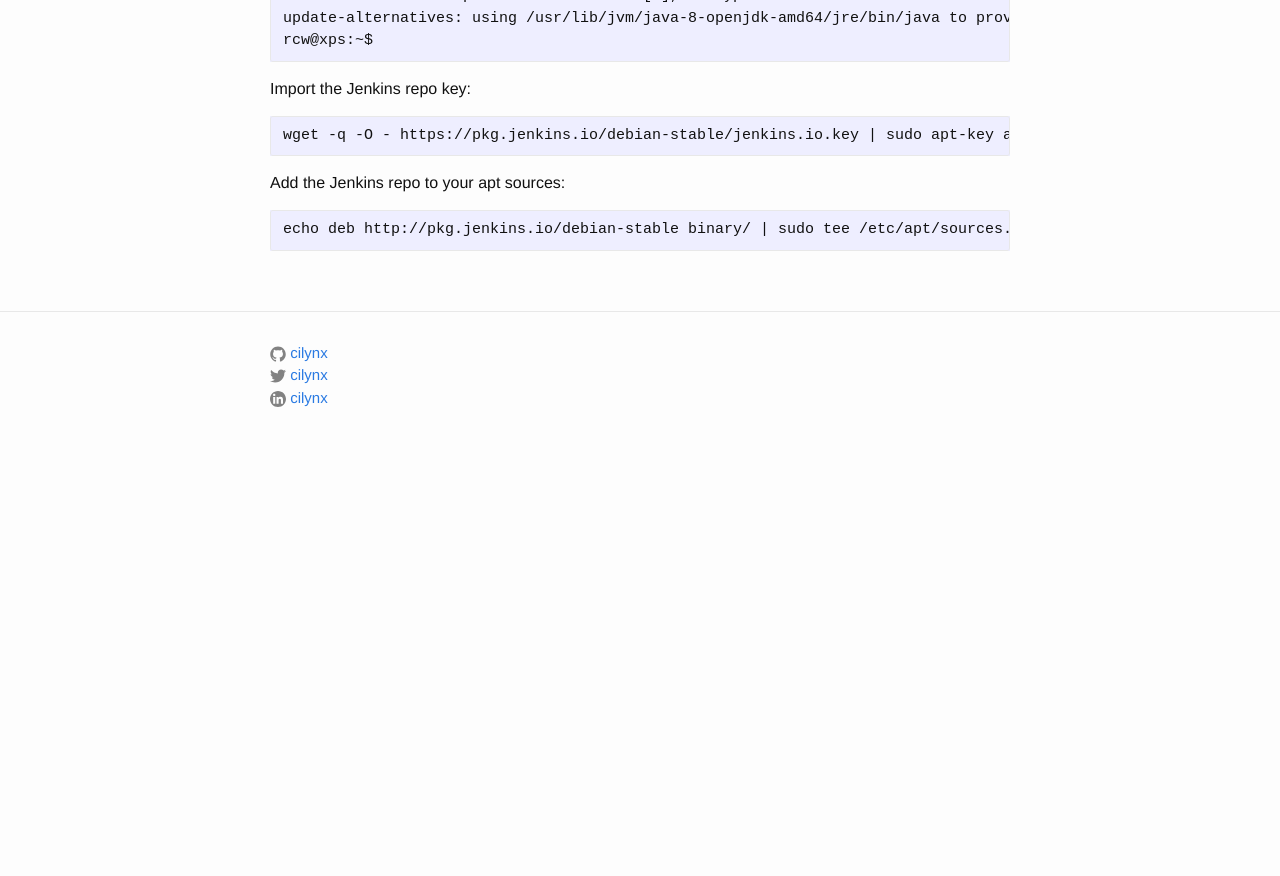
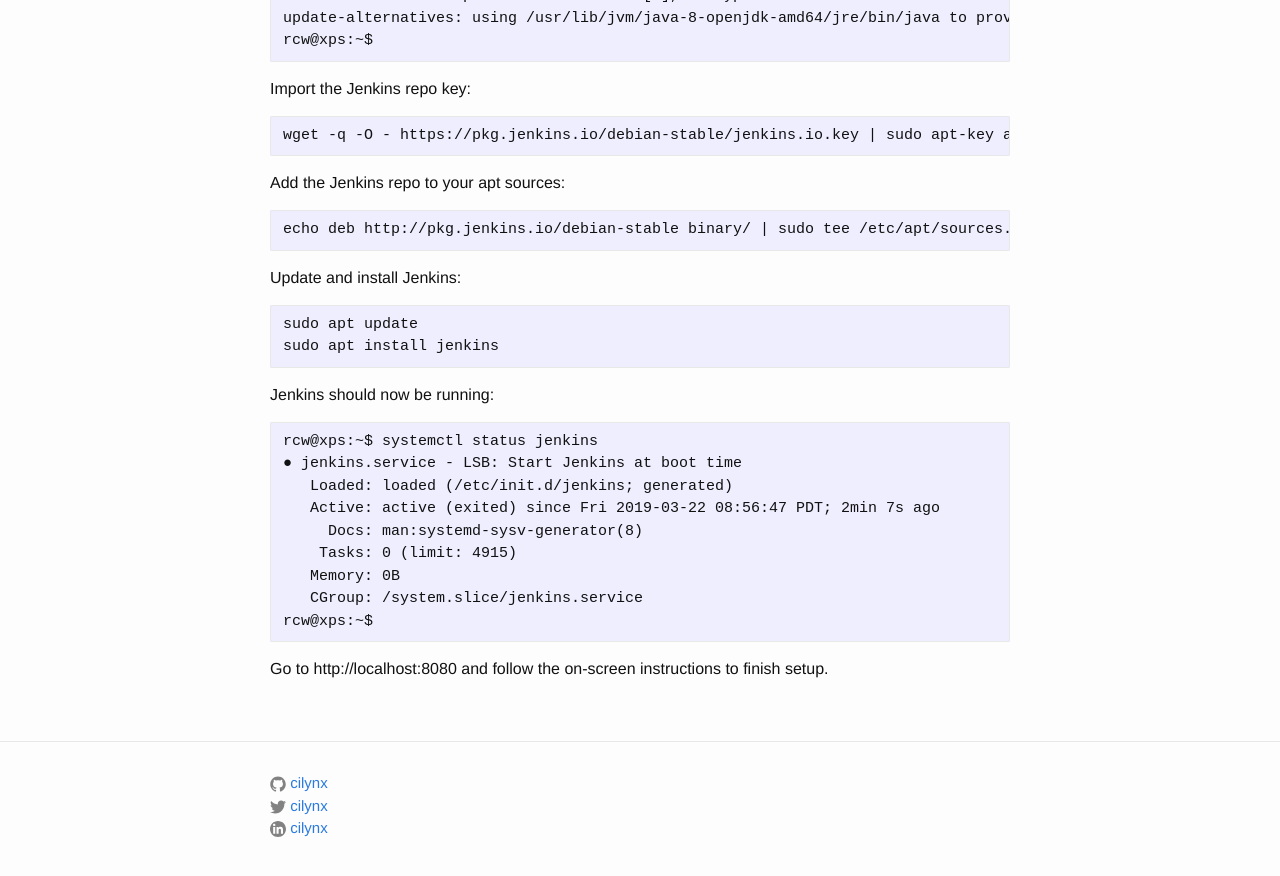
Before and after one commit to cilynx/cilynx.github.io, a Jekyll site: the page built from _posts/2019-03-22-install_jenkins_on_debian_unstable.md, in a window 1280 px wide and 900 px high, scrolled down 584 px. Shown: the top 876 px of the window. Built offline with Jekyll 4.4.1, drawn with Linux system fonts in a browser that asks for light colours; comment, search, counter and statistics services are not loaded; before the commit the page ends 1053 px from its top, so only the background shows below that.

Commit message:
Verification

````diff
--- a/_posts/2019-03-22-install_jenkins_on_debian_unstable.md
+++ b/_posts/2019-03-22-install_jenkins_on_debian_unstable.md
@@ -31,3 +31,21 @@
 ```
 echo deb http://pkg.jenkins.io/debian-stable binary/ | sudo tee /etc/apt/sources.list.d/jenkins.list
 ```
+Update and install Jenkins:
+```
+sudo apt update
+sudo apt install jenkins
+```
+Jenkins should now be running:
+```
+rcw@xps:~$ systemctl status jenkins
+● jenkins.service - LSB: Start Jenkins at boot time
+   Loaded: loaded (/etc/init.d/jenkins; generated)
+   Active: active (exited) since Fri 2019-03-22 08:56:47 PDT; 2min 7s ago
+     Docs: man:systemd-sysv-generator(8)
+    Tasks: 0 (limit: 4915)
+   Memory: 0B
+   CGroup: /system.slice/jenkins.service
+rcw@xps:~$
+```
+Go to http://localhost:8080 and follow the on-screen instructions to finish setup.
````
